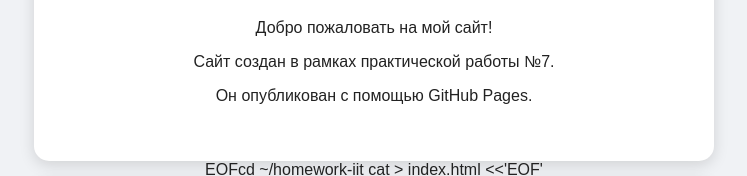
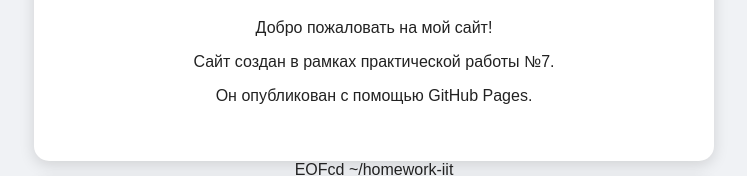
Before and after one commit to zmsty7fzpt-maker/homework-iit, a plain HTML site: page index.html in a window 1280 px wide. Shown: the part 209-385 px from the top of the page, without its empty margins (266-1013 px from the left). Drawn offline with Linux system fonts and the light colour scheme.

Commit message:
Update index.html

```diff
--- a/index.html
+++ b/index.html
@@ -33,7 +33,7 @@
 </body>
 </html>
 EOFcd ~/homework-iit
-cat > index.html <<'EOF'
+
 <!DOCTYPE html>
 <html lang="ru">
 <head>
```
